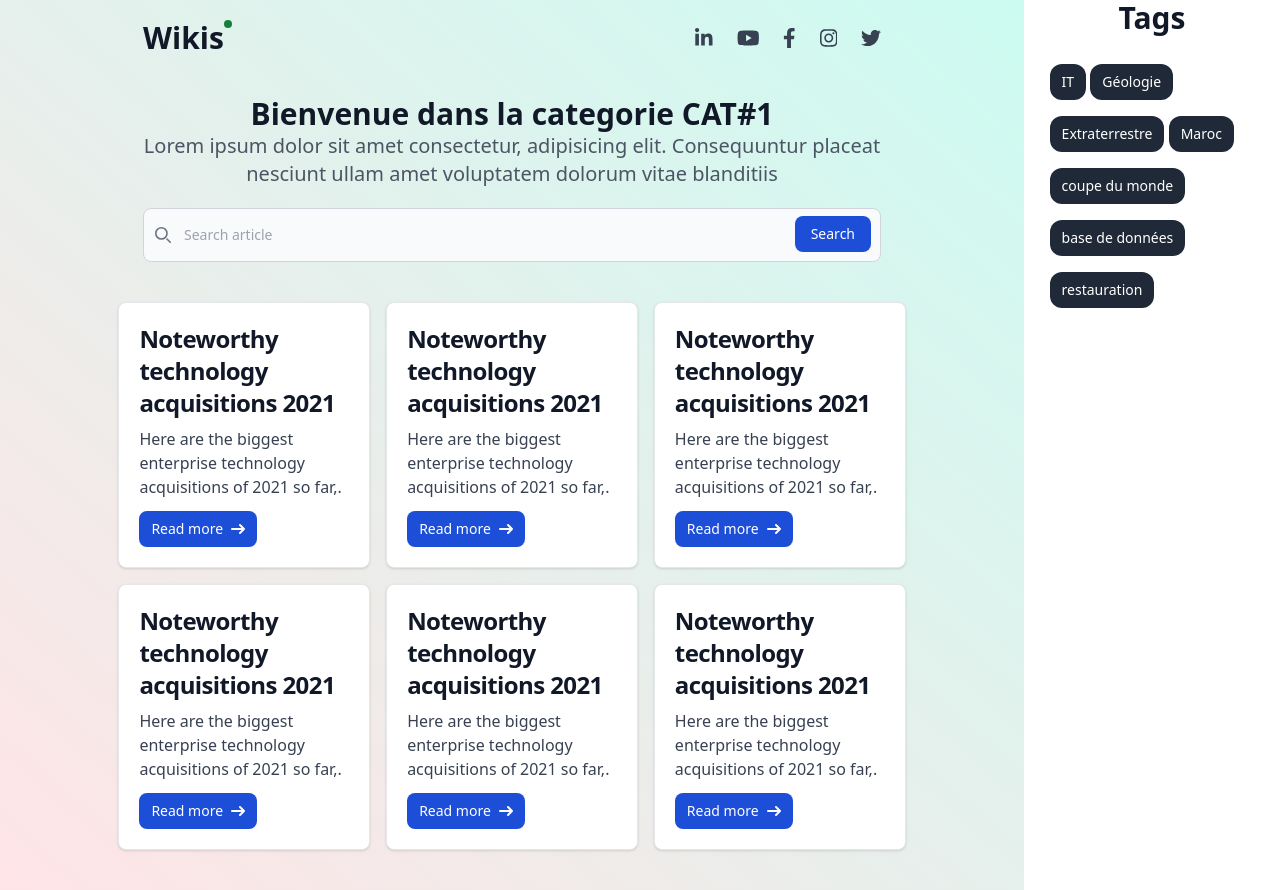
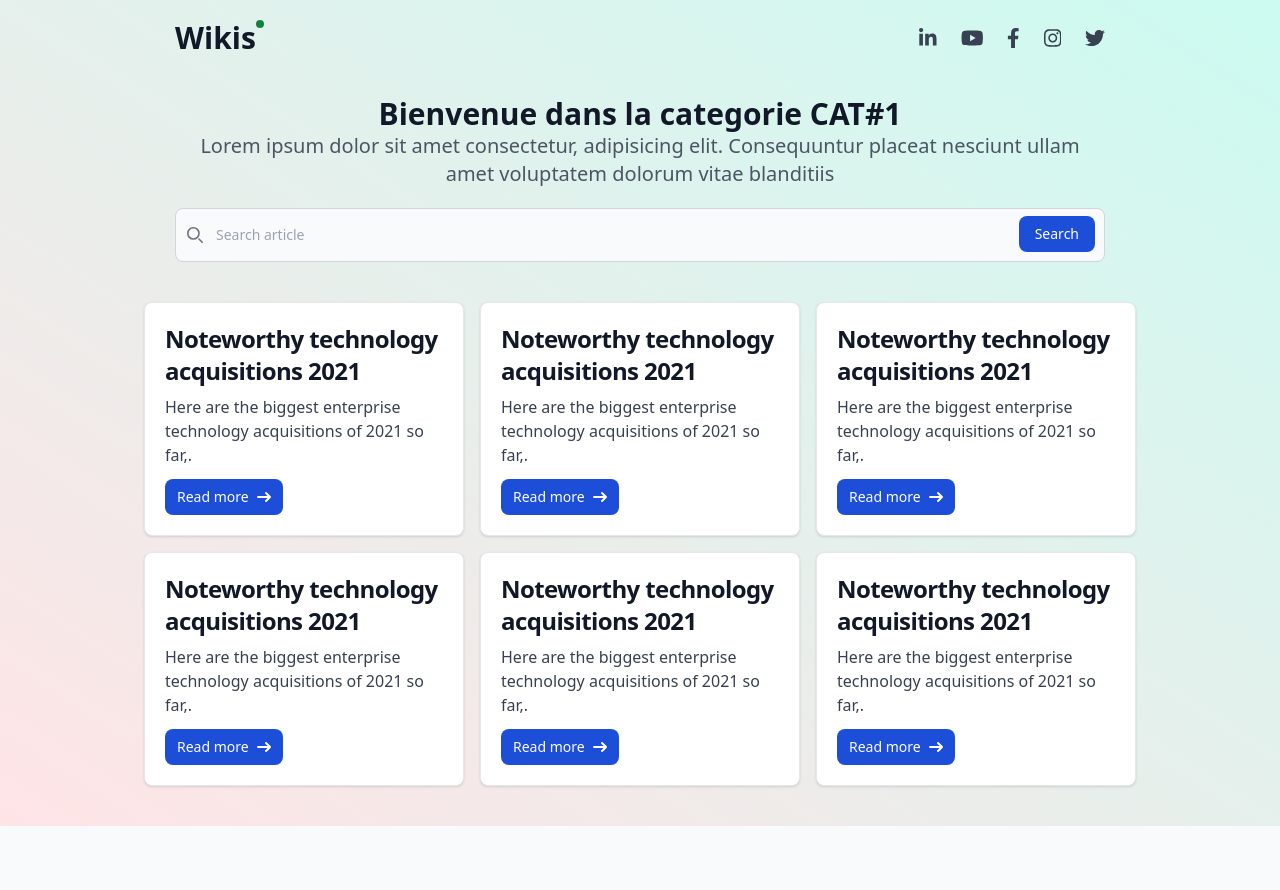
Before and after one commit to oussama-znagui/Wiki-, a PHP site: page /blog.php in a window 1280 px wide. After the commit the page ends 826 px from the top, so only its background shows below. Run offline with PHP 8.4, Linux system fonts and the light colour scheme; some libraries are stand-ins or nearby versions.

Commit message:
affichage d article

```diff
--- a/view/blog.php
+++ b/view/blog.php
@@ -9,8 +9,8 @@
 </head>
 
 <body>
-    <main class="flex">
-        <section class="w-4/5 bg-gradient-to-tr from-rose-100 to-teal-100 p-5">
+    <main class="bg-gradient-to-tr from-rose-100 to-teal-100 ">
+        <section class="  p-5">
             <nav class="flex justify-between items-center w-3/4 m-auto">
                 <span class="flex text-xl font-extrabold text-gray-900  md:text-2xl lg:text-3xl">Wikis
                     <div class="w-2 h-2 rounded-full bg-green-700">
@@ -97,25 +97,7 @@
             </div>
 
         </section>
-        <section class="w-1/5">
-            <div class="">
-                <h1 class="text-1xl font-extrabold text-gray-900  md:text-2xl lg:text-3xl text-center">Tags</h1>
-                <div class="w-4/5 m-auto my-5">
-                    <button type="button" class="text-white bg-gray-800 hover:bg-gray-900  font-medium rounded-xl text-sm  py-2  px-3  my-2">IT</button>
-                    <button type="button" class="text-white bg-gray-800 hover:bg-gray-900  font-medium rounded-xl text-sm  py-2  px-3  my-2">Géologie</button>
-                    <button type="button" class="text-white bg-gray-800 hover:bg-gray-900  font-medium rounded-xl text-sm  py-2  px-3  my-2">Extraterrestre</button>
-                    <button type="button" class="text-white bg-gray-800 hover:bg-gray-900  font-medium rounded-xl text-sm  py-2  px-3  my-2">Maroc</button>
-                    <button type="button" class="text-white bg-gray-800 hover:bg-gray-900  font-medium rounded-xl text-sm  py-2  px-3  my-2">coupe du monde</button>
-                    <button type="button" class="text-white bg-gray-800 hover:bg-gray-900  font-medium rounded-xl text-sm  py-2 px-3 my-2 ">base de données</button>
-                    <button type="button" class="text-white bg-gray-800 hover:bg-gray-900  font-medium rounded-xl text-sm  py-2  px-3  my-2">restauration</button>
 
-
-                </div>
-            </div>
-
-
-
-        </section>
     </main>
 </body>
 
```
Also changed, not shown: view/wiki.php (added, +14 -0 lines).
